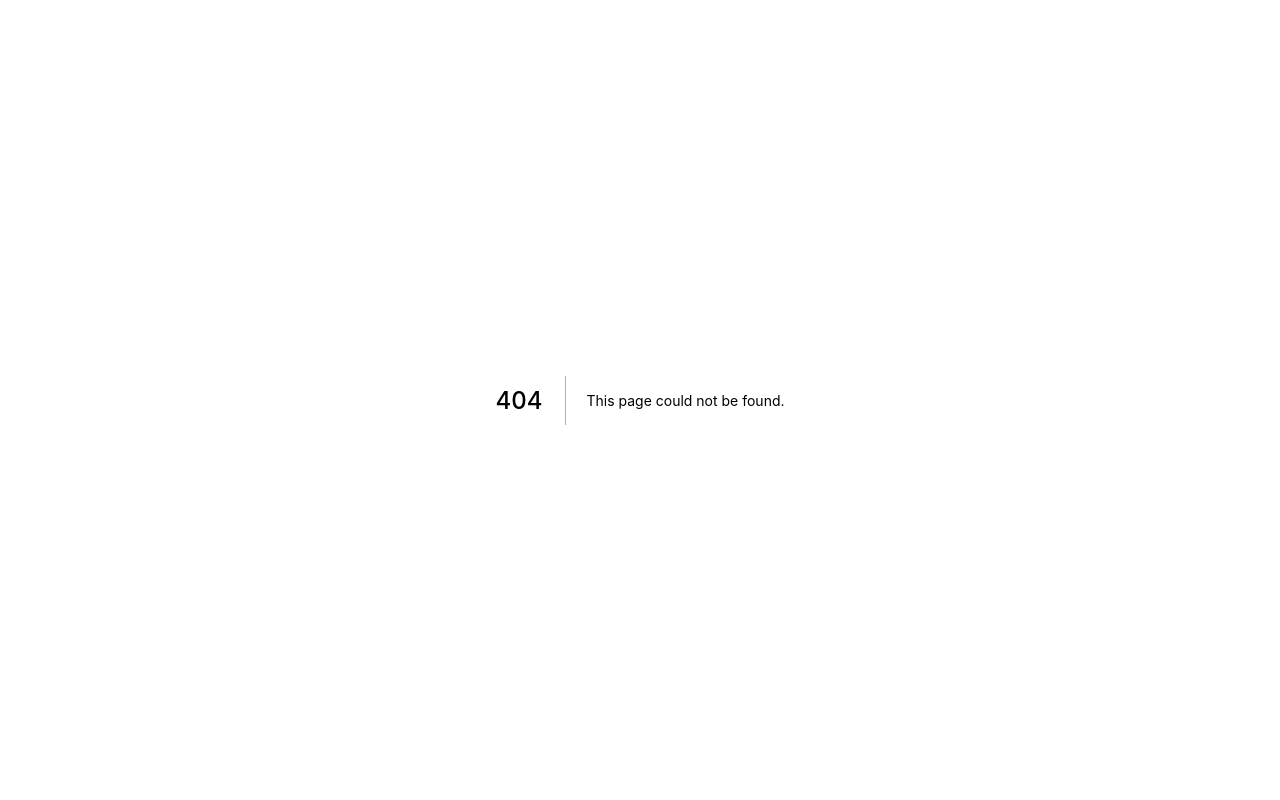
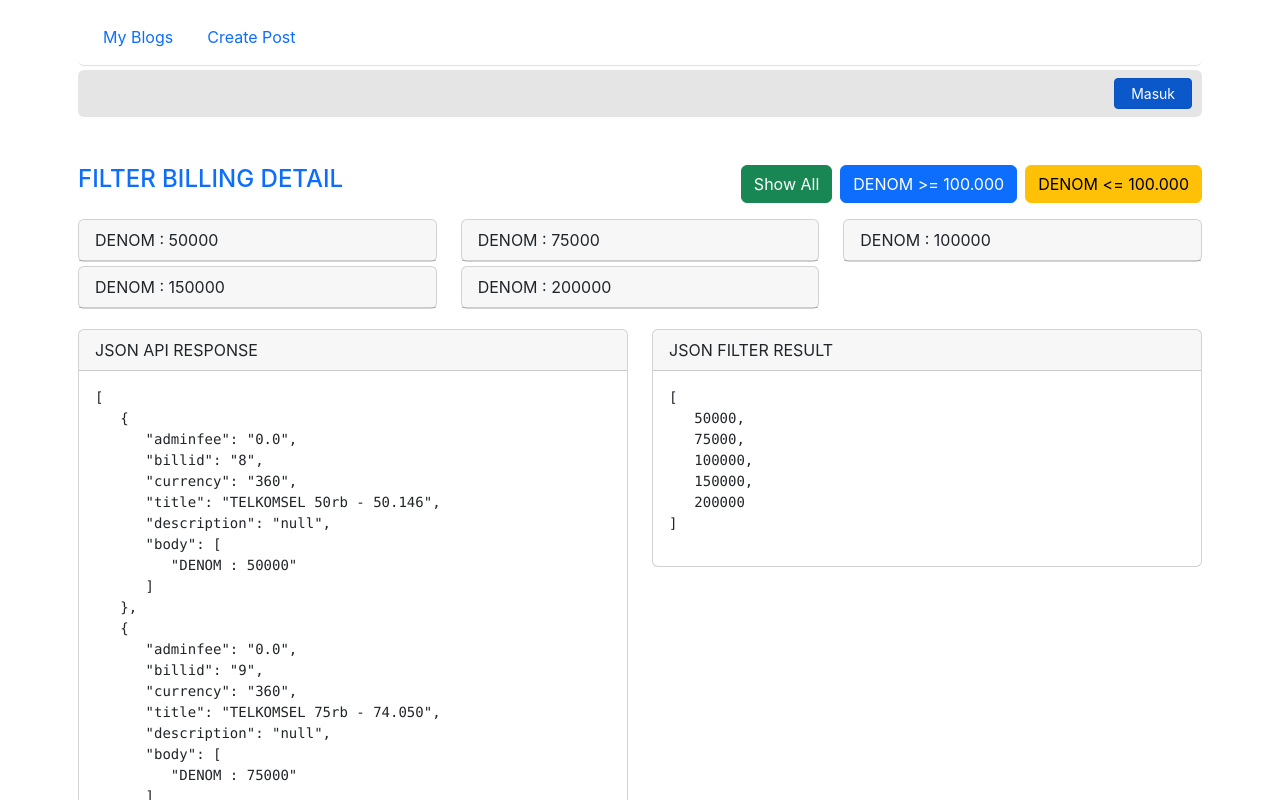
Before and after one commit to admhabits/FrontendChallenge, a Next.js app: page /billdetails in a window 1280 px wide. Before the commit this address had no page. Shown: the top 800 px of the page. Built offline with nearby package versions, Linux system fonts and the light colour scheme.

Commit message:
Finish Task

```diff
--- /dev/null
+++ b/pages/api/bill.ts
@@ -0,0 +1,65 @@
+import { NextApiRequest, NextApiResponse } from 'next'
+
+const bill = (req: NextApiRequest, res: NextApiResponse) => {
+  const billData : {
+    adminfee: string,
+    billid: string,
+    currency: string,
+    title: string,
+    description: string,
+    body: object
+  }[] = [
+    {
+        adminfee: "0.0",
+        billid: "8",
+        currency: "360",
+        title: "TELKOMSEL 50rb - 50.146",
+        description: "null",
+        body: [
+            "DENOM : 50000"
+            ]
+    },
+    {
+        adminfee: "0.0",
+        billid: "9",
+        currency: "360",
+        title: "TELKOMSEL 75rb - 74.050",
+        description: "null",
+        body: [
+            "DENOM : 75000"
+            ]
+    },
+    {
+        adminfee: "0.0",
+        billid: "10",
+        currency: "360",
+        title: "TELKOMSEL 100 rb - 98.264",
+        description: "null",
+        body: [
+            "DENOM : 100000"
+            ]
+    },
+    {
+        adminfee: "0.0",
+        billid: "11",
+        currency: "360",
+        title: "TELKOMSEL 150 rb - 146.600",
+        description: "null",
+        body: [
+            "DENOM : 150000"
+            ]
+    },{
+        adminfee: "0.0",
+        billid: "12",
+        currency: "360",
+        title: "TELKOMSEL 200rb - 194.900",
+        description: "null",
+        body: [
+            "DENOM : 200000"
+            ]
+    }
+]
+  res.status(200).json(billData)
+}
+
+export default bill
--- /dev/null
+++ b/pages/billdetails/index.js
@@ -0,0 +1,112 @@
+import { useEffect, useState } from 'react'
+import Header from '../../components/layouts/Header'
+import axios from 'axios';
+
+export default function BillDetails() {
+ const [rawData, setRawData] = useState([]);
+ const [denom, setDenom] = useState([]);
+ const getAllBill = async () => {
+    try {
+        const newData = [];
+        const res = await axios.get('/api/bill');
+        console.log(res.data);
+        setRawData(res.data);
+        res.data.map(item => {
+            newData.push(parseInt(item.body[0].split(':')[1]));
+        })
+        console.log(newData);
+        setDenom(newData);
+    } catch (error) {
+        alert(error)
+    }
+ }
+
+ const filterBill = async () => {
+    try {
+        const newData = [];
+        const res = await axios.get('/api/bill');
+        console.log(res.data);
+        res.data.map(item => {
+            newData.push(parseInt(item.body[0].split(':')[1]));
+        })
+        console.log(newData);
+        setDenom(newData.filter((item) => item >= 100000));
+    } catch (error) {
+        alert(error)
+    }
+ }
+
+ const filterBillLess = async () => {
+    try {
+        const newData = [];
+        const res = await axios.get('/api/bill');
+        console.log(res.data);
+        res.data.map(item => {
+            newData.push(parseInt(item.body[0].split(':')[1]));
+        })
+        console.log(newData);
+        setDenom(newData.filter((item) => item <= 100000));
+    } catch (error) {
+        alert(error)
+    }
+ }
+ useEffect(() => {
+   getAllBill();
+
+ }, [])
+
+  return (
+    <div className='container p-2'>
+        <Header/>
+        <div className='row mb-3'>
+            <div className='col-md-6'>
+                <h4 className='text-primary text-uppercase'>Filter Billing Detail</h4>
+            </div>
+            <div className='col-md-6 d-flex justify-content-end gap-2'>
+                <button onClick={getAllBill} className='btn btn-success'>{"Show All"}</button>
+                <button onClick={filterBill} className='btn btn-primary'>{"DENOM >= 100.000"}</button>
+                <button onClick={filterBillLess} className='btn btn-warning'>{"DENOM <= 100.000"}</button>
+            </div>
+        </div>
+        <div className='row'>
+           {
+            denom.length !== 0 ? (
+               denom.map((item) => (
+                <div className='col-md-6 col-lg-4 col-sm-12 mb-1'>
+                    <div className='card'>
+                        <div className='card-header'>DENOM : {item}</div>
+                    </div>
+                </div>
+               ))
+            ) : (
+                <div className='col-12'>
+                   <p className='text-center'>Tidak ditemukan data!</p>
+                </div>
+            )
+           }
+
+            <div className='col-md-6 mt-3'>
+                <div className='card'>
+                    <div className='card-header'>JSON API RESPONSE</div>
+                    <div className='card-body'>
+                    <pre>{
+                        JSON.stringify(rawData, null, 3)
+                    }</pre>
+                    </div>
+                </div>
+            </div>
+
+            <div className='col-md-6 mt-3'>
+                <div className='card'>
+                    <div className='card-header'>JSON FILTER RESULT</div>
+                    <div className='card-body'>
+                    <pre>{
+                        JSON.stringify(denom, null, 3)
+                    }</pre>
+                    </div>
+                </div>
+            </div>
+        </div>
+    </div>
+  )
+}
```
Also changed, not shown: 1 other file (tests, documents, lock files or other folders).
